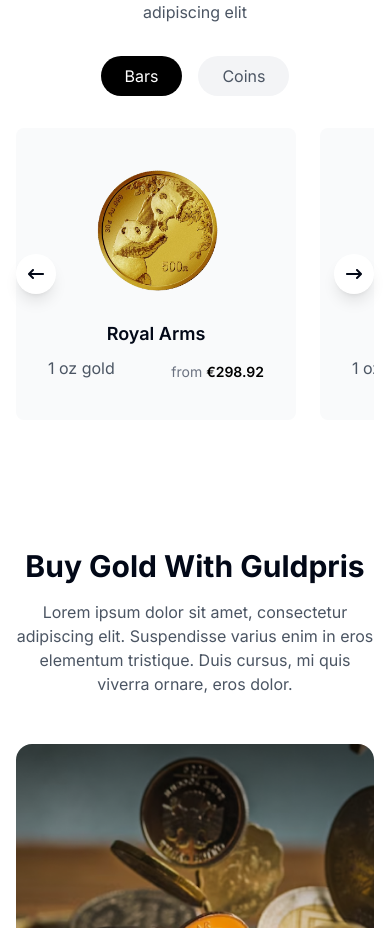
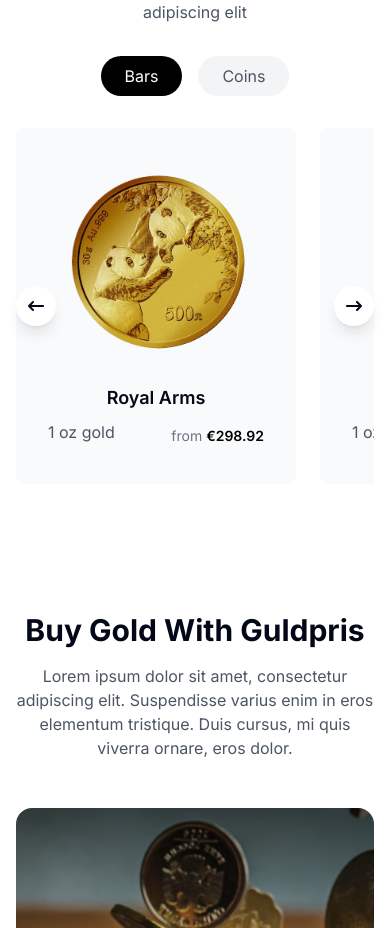
Before and after one commit to Nessrine88/guld-pris, a Next.js app: page / in a window 390 px wide. Shown: the part 2821-3749 px from the top of the page. Built offline with nearby package versions, Linux system fonts and the light colour scheme.

Commit message:
make the navbar responsive

```diff
--- a/src/app/components/FeaturedCoins.tsx
+++ b/src/app/components/FeaturedCoins.tsx
@@ -34,7 +34,7 @@ const products: Product[] = [
     name: 'Royal Arms',
     price: 298.92,
     image: '/coins/royal-arms.png'
-  }
+  },
 ]
 
 export default function FeaturedCoins() {
@@ -93,7 +93,7 @@ export default function FeaturedCoins() {
            <FaArrowLeftLong />
           </button>
 
-          <div className="overflow-hidden" ref={emblaRef}>
+          <div className="overflow-hidden flex justify-around" ref={emblaRef}>
             <div className="flex gap-6">
               {products.map((product) => (
                 <div
@@ -101,7 +101,7 @@ export default function FeaturedCoins() {
                   className="flex-[0_0_280px] min-w-0"
                 >
                   <div className="bg-gray-50 p-8 rounded-lg text-center">
-                    <div className="relative w-36 h-36 mx-auto mb-4">
+                    <div className="relative w-52 h-52 mx-auto mb-4">
                       <Image
                         src="/coin.png"
                         alt="coin"
```
